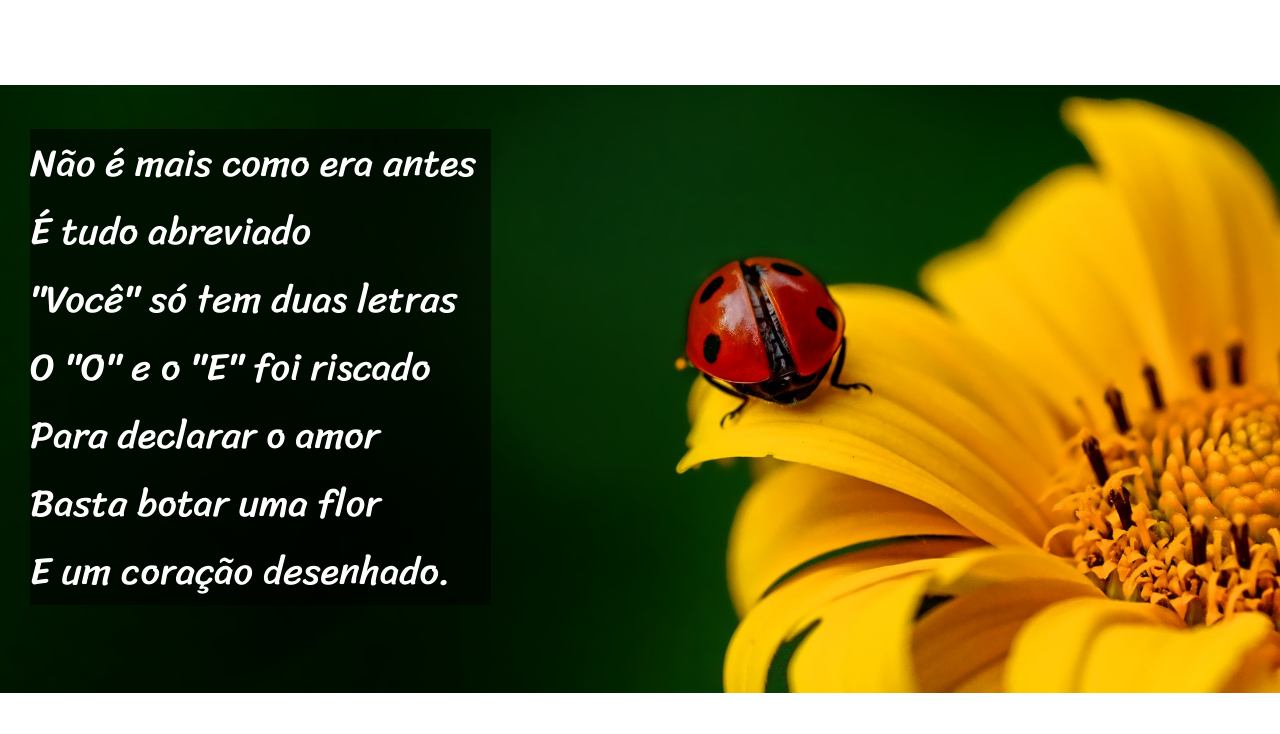
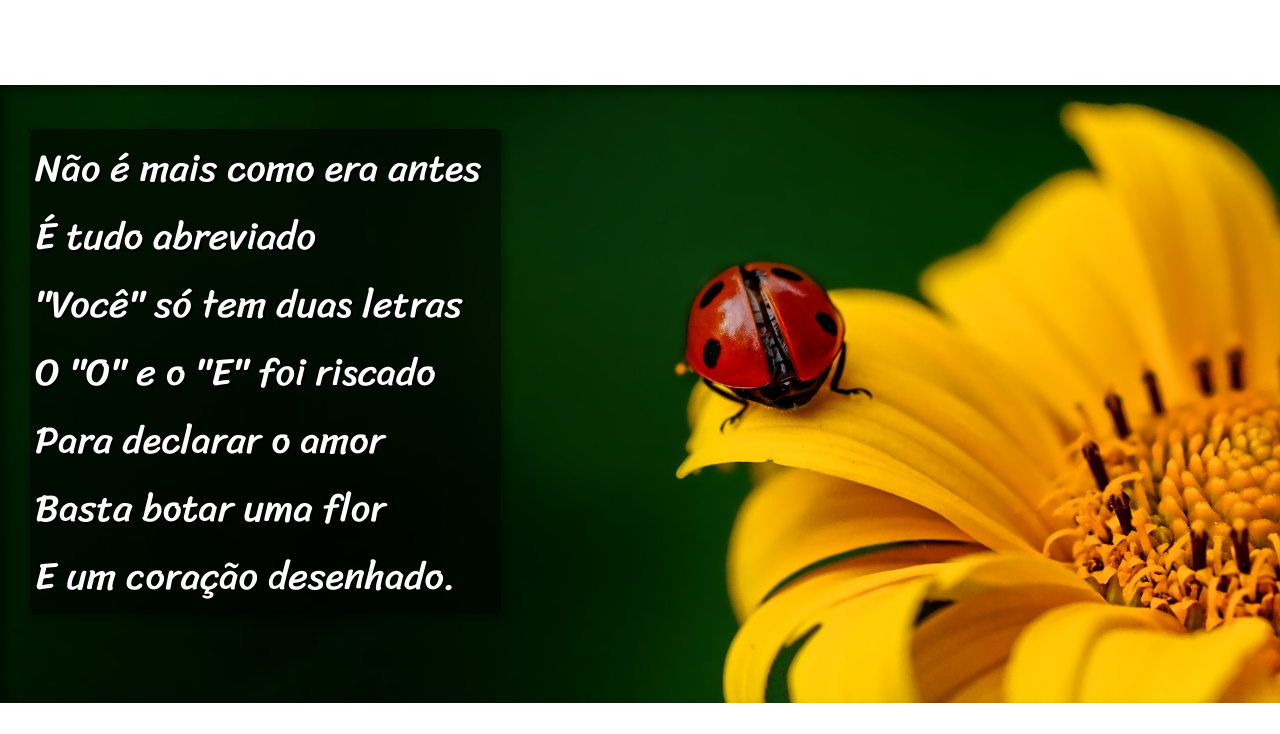
Before and after one commit to alessandrofcosta/projeto-cordel, a plain HTML site: page index.html in a window 1280 px wide. Shown: the part 744-1478 px from the top of the page. Drawn offline with Linux system fonts and the light colour scheme.

Commit message:
Update style.css

```diff
--- a/style.css
+++ b/style.css
@@ -55,6 +55,14 @@ pre {
     background-color: rgba(0, 0, 0, 0.541);
     color: white;
     width: 36vw;
+    padding: 5px;
+    border-radius: 5px;
+    box-shadow: 4px 4px 10px rgba(0, 0, 0, 0.329);
+    text-shadow: 2px 2px 0px black;
+}
+
+#pre2, #pre5 {
+    box-shadow: inset 6px 6px 10px rgba(0, 0, 0, 0.418);
 }
 
 #pre2 {
```
